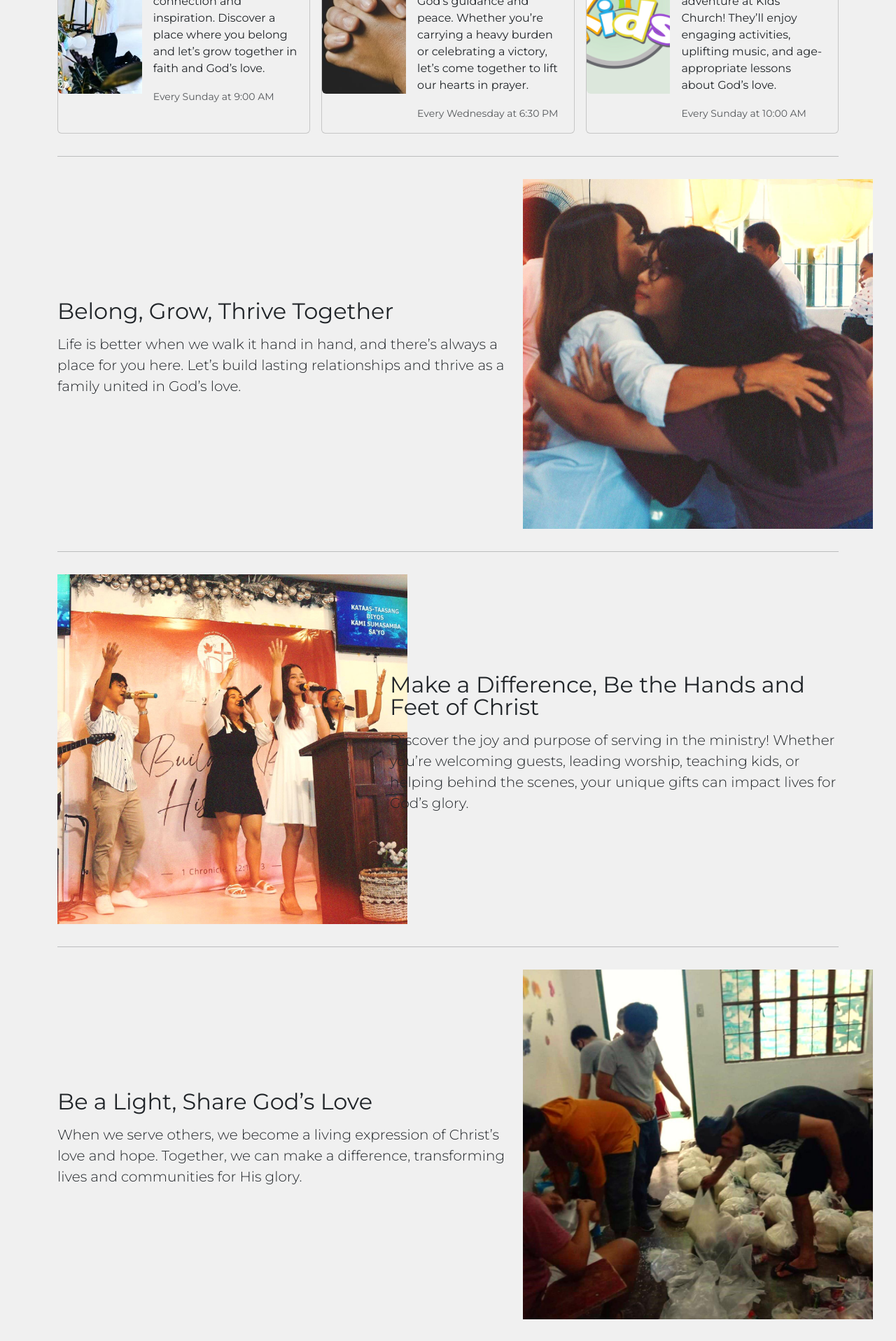
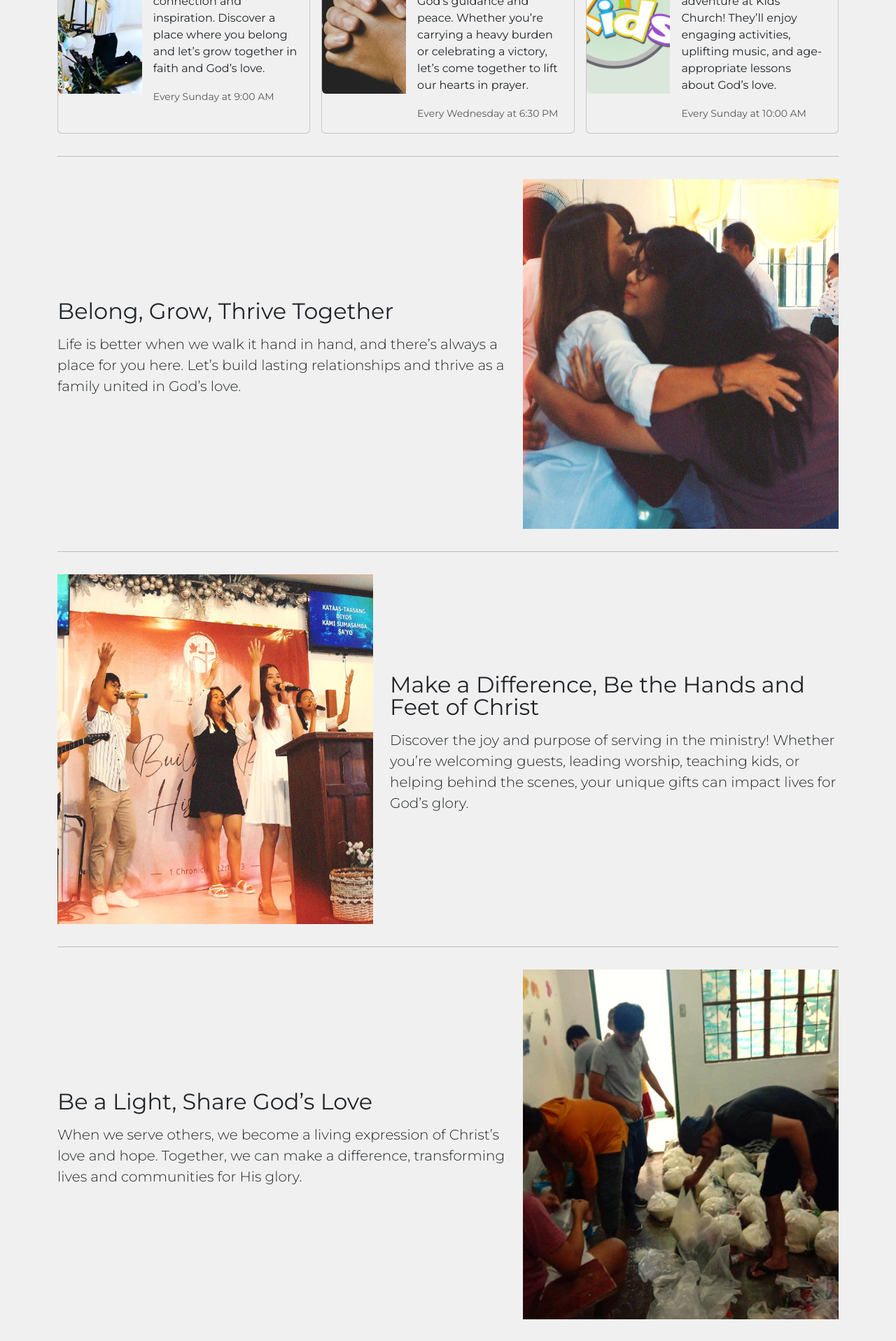
Before and after one commit to JoelGecale/HopeofGlory, a React (Vite) app: page / in a window 1280 px wide. Shown: the part 880-2797 px from the top of the page at 70% size. Built offline with nearby package versions, Linux system fonts and the light colour scheme.

Commit message:
add routing and test API fetch

```diff
--- a/package.json
+++ b/package.json
@@ -6,13 +6,14 @@
   "homepage": "http://joelgecale.github.io/hopeofglory/",
   "scripts": {
     "dev": "vite",
-    "predeploy" : "npm run build",
-    "deploy" : "gh-pages -d dist",
+    "predeploy": "npm run build",
+    "deploy": "gh-pages -d dist",
     "build": "vite build",
     "lint": "eslint .",
     "preview": "vite preview"
   },
   "dependencies": {
+    "axios": "^1.7.9",
     "react": "^18.3.1",
     "react-dom": "^18.3.1"
   },
@@ -27,6 +28,7 @@
     "eslint-plugin-react-refresh": "^0.4.14",
     "gh-pages": "^6.2.0",
     "globals": "^15.12.0",
+    "react-router-dom": "^7.0.2",
     "vite": "^6.0.1"
   }
 }
--- a/src/App.css
+++ b/src/App.css
@@ -1,3 +1,7 @@
+html {
+  scroll-behavior: smooth;
+}
+
 body{
   background-color: rgb(240, 240, 240);
  /* background-color: rgb(128, 128, 128);*/
@@ -58,7 +62,7 @@ body{
     width: 30vw;
   }
 
-  .feature-img {
+  .featurette-image {
     width: 500px;
     height: 500px;
   }
--- a/src/App.jsx
+++ b/src/App.jsx
@@ -1,14 +1,32 @@
 import React from "react";
+import {BrowserRouter, Routes, Route} from "react-router-dom";
 import Header from "./components/Header";
 import Footer from "./components/Footer";
 import Home from "./pages/Home";
+import Events from "./pages/Events";
+import Ministries from "./pages/Ministries";
+import OnlineBible from "./pages/OnlineBible";
+import About from "./pages/About.";
+import Contact from "./pages/Contact";
 import "./App.css";
 
 function App() {
   return (
     <>
-      <Header />
-      <Home />
+      {/* <Header /> */}
+      <BrowserRouter>
+        <Routes>
+          <Route path="/" element={<Header />}>
+            <Route index element={<Home />} />
+            <Route path="ministries" element={<Ministries />} />
+            <Route path="events" element={<Events />} />
+            <Route path="bible" element={<OnlineBible />} />
+            <Route path="about" element={<About />} />
+            <Route path="contact" element={<Contact />} />
+            {/* <Route path="*" element={<NoPage />} /> */}
+          </Route>
+        </Routes>
+      </BrowserRouter>
       <Footer />
     </>
   );
--- a/src/components/Carousel.jsx
+++ b/src/components/Carousel.jsx
@@ -34,7 +34,7 @@ function Carousel() {
             <div className="carousel-caption text-end">
               <h1>Let us celebrate!</h1>
               <p className="text-white">
-                Come and be a part of our celebration of God's goodness.
+              Join us for a blessed Sunday at church! Let's come together in worship and fellowship.
               </p>
               <p>
                 <a className="btn btn-lg text-white" href="#">
@@ -48,9 +48,9 @@ function Carousel() {
           <div className="carousel-overlay carousel-item2"></div>
           <div className="container">
             <div className="carousel-caption text-end">
-              <h1>Hope of Glory Christian Church 28th Anniversary!</h1>
+              <h1>Pista sa Nayon</h1>
               <p className="text-white">
-                Witness God's faithfulness to our church for the past 28 years.
+              Happy 28th Anniversary, Hope of Glory Christian Church and Ministries!
               </p>
               <p>
                 <a className="btn btn-lg text-white" href="#">
--- a/src/components/Header.jsx
+++ b/src/components/Header.jsx
@@ -1,4 +1,5 @@
 import React from "react";
+import {Outlet, Link} from "react-router-dom";
 
 function Header() {
   return (
@@ -6,19 +7,19 @@ function Header() {
       <div className="px-3 py-2 header border-bottom">
         <div className="container">
           <div className="d-flex flex-wrap align-items-center justify-content-center justify-content-lg-start">
-            <a
-              href="/"
+            <Link
+              to="/"
               className="d-flex align-items-center my-2 my-lg-0 me-lg-auto text-white text-decoration-none"
             >
               <img src="./logo.jpg" alt="HGCC logo" className="logo"></img>
               <span className="ps-2 fw-bold">
                 Hope of Glory Christian Church
               </span>
-            </a>
+            </Link>
 
             <ul className="nav col-12 col-lg-auto my-2 justify-content-center my-md-0 text-small">
               <li>
-                <a href="#" className="nav-link text-white">
+                <Link to="/" className="nav-link text-white">
                   <svg
                     xmlns="http://www.w3.org/2000/svg"
                     width="24"
@@ -30,11 +31,11 @@ function Header() {
                     <path d="M8.354 1.146a.5.5 0 0 0-.708 0l-6 6A.5.5 0 0 0 1.5 7.5v7a.5.5 0 0 0 .5.5h4.5a.5.5 0 0 0 .5-.5v-4h2v4a.5.5 0 0 0 .5.5H14a.5.5 0 0 0 .5-.5v-7a.5.5 0 0 0-.146-.354L13 5.793V2.5a.5.5 0 0 0-.5-.5h-1a.5.5 0 0 0-.5.5v1.293zM2.5 14V7.707l5.5-5.5 5.5 5.5V14H10v-4a.5.5 0 0 0-.5-.5h-3a.5.5 0 0 0-.5.5v4z" />
                   </svg>
                   Home
-                </a>
+                </Link>
               </li>
 
               <li>
-                <a href="#" className="nav-link text-white">
+                <Link to="/ministries" className="nav-link text-white">
                   <svg
                     xmlns="http://www.w3.org/2000/svg"
                     width="24"
@@ -46,11 +47,11 @@ function Header() {
                     <path d="M15 14s1 0 1-1-1-4-5-4-5 3-5 4 1 1 1 1zm-7.978-1L7 12.996c.001-.264.167-1.03.76-1.72C8.312 10.629 9.282 10 11 10c1.717 0 2.687.63 3.24 1.276.593.69.758 1.457.76 1.72l-.008.002-.014.002zM11 7a2 2 0 1 0 0-4 2 2 0 0 0 0 4m3-2a3 3 0 1 1-6 0 3 3 0 0 1 6 0M6.936 9.28a6 6 0 0 0-1.23-.247A7 7 0 0 0 5 9c-4 0-5 3-5 4q0 1 1 1h4.216A2.24 2.24 0 0 1 5 13c0-1.01.377-2.042 1.09-2.904.243-.294.526-.569.846-.816M4.92 10A5.5 5.5 0 0 0 4 13H1c0-.26.164-1.03.76-1.724.545-.636 1.492-1.256 3.16-1.275ZM1.5 5.5a3 3 0 1 1 6 0 3 3 0 0 1-6 0m3-2a2 2 0 1 0 0 4 2 2 0 0 0 0-4" />
                   </svg>
                   Ministries
-                </a>
+                </Link>
               </li>
 
               <li>
-                <a href="#" className="nav-link text-white">
+                <Link to="/events" className="nav-link text-white">
                   <svg
                     xmlns="http://www.w3.org/2000/svg"
                     width="24"
@@ -63,11 +64,11 @@ function Header() {
                     <path d="M3.5 0a.5.5 0 0 1 .5.5V1h8V.5a.5.5 0 0 1 1 0V1h1a2 2 0 0 1 2 2v11a2 2 0 0 1-2 2H2a2 2 0 0 1-2-2V3a2 2 0 0 1 2-2h1V.5a.5.5 0 0 1 .5-.5M1 4v10a1 1 0 0 0 1 1h12a1 1 0 0 0 1-1V4z" />
                   </svg>
                   Events
-                </a>
+                </Link>
               </li>
 
               <li>
-                <a href="#" className="nav-link text-white">
+                <Link to="/bible" className="nav-link text-white">
                   <svg
                     xmlns="http://www.w3.org/2000/svg"
                     width="24"
@@ -79,11 +80,11 @@ function Header() {
                     <path d="M1 2.828c.885-.37 2.154-.769 3.388-.893 1.33-.134 2.458.063 3.112.752v9.746c-.935-.53-2.12-.603-3.213-.493-1.18.12-2.37.461-3.287.811zm7.5-.141c.654-.689 1.782-.886 3.112-.752 1.234.124 2.503.523 3.388.893v9.923c-.918-.35-2.107-.692-3.287-.81-1.094-.111-2.278-.039-3.213.492zM8 1.783C7.015.936 5.587.81 4.287.94c-1.514.153-3.042.672-3.994 1.105A.5.5 0 0 0 0 2.5v11a.5.5 0 0 0 .707.455c.882-.4 2.303-.881 3.68-1.02 1.409-.142 2.59.087 3.223.877a.5.5 0 0 0 .78 0c.633-.79 1.814-1.019 3.222-.877 1.378.139 2.8.62 3.681 1.02A.5.5 0 0 0 16 13.5v-11a.5.5 0 0 0-.293-.455c-.952-.433-2.48-.952-3.994-1.105C10.413.809 8.985.936 8 1.783" />
                   </svg>
                   Online Bible
-                </a>
+                </Link>
               </li>
 
               <li>
-                <a href="#" className="nav-link text-white">
+                <Link to="/about" className="nav-link text-white">
                   <svg
                     xmlns="http://www.w3.org/2000/svg"
                     width="24"
@@ -98,11 +99,11 @@ function Header() {
                     />
                   </svg>
                   About
-                </a>
+                </Link>
               </li>
 
               <li>
-                <a href="#" className="nav-link text-white">
+                <Link to="/contact" className="nav-link text-white">
                   <svg
                     xmlns="http://www.w3.org/2000/svg"
                     width="24"
@@ -115,12 +116,14 @@ function Header() {
                     <path d="M3 3.5a.5.5 0 0 1 .5-.5h9a.5.5 0 0 1 0 1h-9a.5.5 0 0 1-.5-.5M3 6a.5.5 0 0 1 .5-.5h9a.5.5 0 0 1 0 1h-9A.5.5 0 0 1 3 6m0 2.5a.5.5 0 0 1 .5-.5h5a.5.5 0 0 1 0 1h-5a.5.5 0 0 1-.5-.5" />
                   </svg>
                   Contact Us
-                </a>
+                </Link>
               </li>
             </ul>
           </div>
         </div>
       </div>
+
+      <Outlet />
     </header>
   );
 }
--- a/src/components/Highlight.jsx
+++ b/src/components/Highlight.jsx
@@ -3,21 +3,26 @@ import React from "react";
 function Highlight() {
   return (
     <div className="container marketing my-2">
-
       <hr className="featurette-divider"></hr>
 
       <div className="row featurette py-3">
         <div className="col-md-7 my-auto">
           <h2 className="featurette-heading fw-normal lh-1">
-          Belong, Grow, Thrive Together
+            Belong, Grow, Thrive Together
             {/* <span className="text-body-secondary">It’ll blow your mind.</span> */}
           </h2>
           <p className="lead pt-2">
-          Life is better when we walk it hand in hand, and there’s always a place for you here. Let’s build lasting relationships and thrive as a family united in God’s love.
+            Life is better when we walk it hand in hand, and there’s always a
+            place for you here. Let’s build lasting relationships and thrive as
+            a family united in God’s love.
           </p>
         </div>
         <div className="col-md-5">
-            <img src="./family.jpg" className="feature-img" alt="church family"></img>
+          <img
+            src="./family.jpg"
+            className="bd-placeholder-img bd-placeholder-img-lg featurette-image img-fluid mx-auto"
+            alt="church family"
+          ></img>
         </div>
       </div>
 
@@ -26,15 +31,22 @@ function Highlight() {
       <div className="row featurette py-3">
         <div className="col-md-7 order-md-2 my-auto">
           <h2 className="featurette-heading fw-normal lh-1">
-          Make a Difference, Be the Hands and Feet of Christ
+            Make a Difference, Be the Hands and Feet of Christ
             {/* <span className="text-body-secondary">See for yourself.</span> */}
           </h2>
           <p className="lead pt-2">
-          Discover the joy and purpose of serving in the ministry! Whether you’re welcoming guests, leading worship, teaching kids, or helping behind the scenes, your unique gifts can impact lives for God’s glory.
+            Discover the joy and purpose of serving in the ministry! Whether
+            you’re welcoming guests, leading worship, teaching kids, or helping
+            behind the scenes, your unique gifts can impact lives for God’s
+            glory.
           </p>
         </div>
         <div className="col-md-5 order-md-1">
-        <img src="./ministry.jpg" className="feature-img" alt="ministry"></img>
+          <img
+            src="./ministry.jpg"
+            className="bd-placeholder-img bd-placeholder-img-lg featurette-image img-fluid mx-auto"
+            alt="ministry"
+          ></img>
         </div>
       </div>
 
@@ -43,15 +55,21 @@ function Highlight() {
       <div className="row featurette py-3">
         <div className="col-md-7 my-auto">
           <h2 className="featurette-heading fw-normal lh-1">
-          Be a Light, Share God’s Love
+            Be a Light, Share God’s Love
             {/* <span className="text-body-secondary">Checkmate.</span> */}
           </h2>
           <p className="lead pt-2">
-          When we serve others, we become a living expression of Christ’s love and hope. Together, we can make a difference, transforming lives and communities for His glory.
+            When we serve others, we become a living expression of Christ’s love
+            and hope. Together, we can make a difference, transforming lives and
+            communities for His glory.
           </p>
         </div>
         <div className="col-md-5">
-        <img src="./help.jpg" className="feature-img" alt="helping others"></img>
+          <img
+            src="./help.jpg"
+            className="bd-placeholder-img bd-placeholder-img-lg featurette-image img-fluid mx-auto"
+            alt="helping others"
+          ></img>
         </div>
       </div>
       <hr className="featurette-divider"></hr>
--- /dev/null
+++ b/src/pages/About..jsx
@@ -0,0 +1,11 @@
+import React from "react";
+
+function About() {
+    return (
+        <div className="container">
+          <h1>This section is under construction.</h1>
+        </div>
+      );
+}
+
+export default About;
--- /dev/null
+++ b/src/pages/Contact.jsx
@@ -0,0 +1,11 @@
+import React from "react";
+
+function Contact() {
+    return (
+        <div className="container">
+          <h1>This section is under construction.</h1>
+        </div>
+      );
+}
+
+export default Contact;
--- /dev/null
+++ b/src/pages/Events.jsx
@@ -0,0 +1,11 @@
+import React from "react";
+
+function Events() {
+  return (
+    <div className="container">
+      <h1>This section is under construction.</h1>
+    </div>
+  );
+}
+
+export default Events;
--- /dev/null
+++ b/src/pages/Ministries.jsx
@@ -0,0 +1,11 @@
+import React from "react";
+
+function Ministries(){
+    return (
+        <div className="container">
+          <h1>This section is under construction.</h1>
+        </div>
+      );
+}
+
+export default Ministries;
--- /dev/null
+++ b/src/pages/OnlineBible.jsx
@@ -0,0 +1,32 @@
+import React from "react";
+import axios from "axios";
+import { useState, useEffect } from "react";
+
+function OnlineBible() {
+  const [ verse, setVerse ] = useState("");
+
+  useEffect(() => {
+    const fetchData = async () => {
+      try {
+        const response = await axios.get(
+          "https://cdn.jsdelivr.net/gh/wldeh/bible-api/bibles/en-asv/books/genesis/chapters/1/verses/1.json"
+        );
+        const result = await response.data;
+        setVerse(result.text);
+      } catch (error) {
+        console.error("Failed to make request:", error.message);
+        setVerse(error.message);
+      }
+    };
+
+    fetchData();
+  }, []);
+
+  return (
+    <div className="container">
+      <h1>{verse}</h1>
+    </div>
+  );
+}
+
+export default OnlineBible;
```
Also changed, not shown: 1 other file (tests, documents, lock files or other folders).
